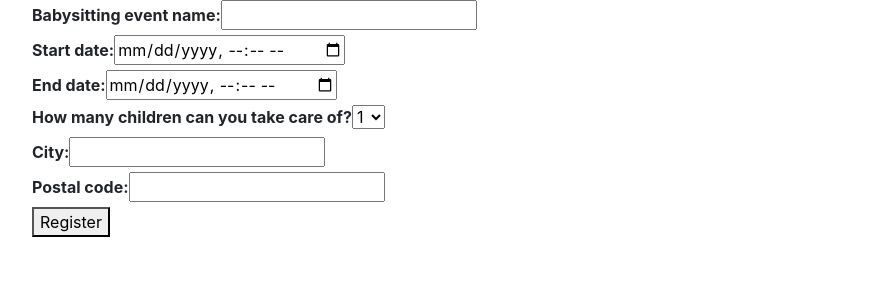
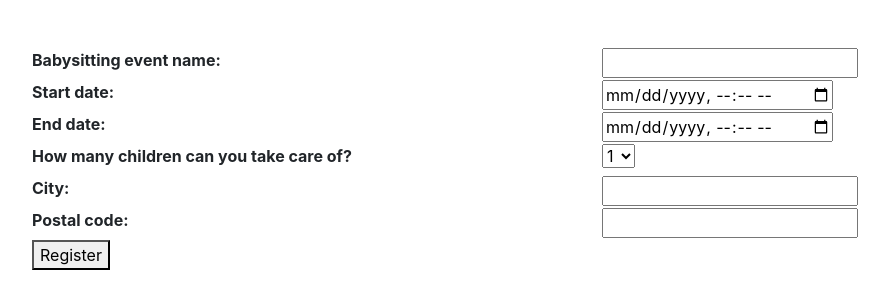
Before and after one commit to KatarzynaMolenda/BabySitterLocally, an Angular app: page /offer in a window 1280 px wide. Shown: the top 308 px of the page, without its empty margins (53-942 px from the left). Built offline with nearby package versions, Linux system fonts and the light colour scheme.

Commit message:
aligning offer view

```diff
--- a/src/app/offer-help/offer-help.component.html
+++ b/src/app/offer-help/offer-help.component.html
@@ -6,22 +6,36 @@
 </head>
 <body>
 <form (ngSubmit)="createEvent()">
-
-  <div class="container">
-    <div>
+  <div class="container mt-5">
+    <div class="row">
+      <div class="col">
         <label class="newEvent" for="name"><b>Babysitting event name:</b></label>
+      </div>
+      <div class="col">
         <input type="text" name="name" required id="name" [(ngModel)]="newEvent.name">
       </div>
-    <div>
+    </div>
+    <div class="row">
+      <div class="col">
         <label class="newEvent" for="startTime"><b>Start date:</b></label>
+      </div>
+      <div class="col">
         <input type="datetime-local" name="startTime" required id="startTime" [(ngModel)]="newEvent.startTime">
       </div>
-    <div>
+    </div>
+    <div class="row">
+      <div class="col">
       <label class="newEvent" for="endTime"><b>End date:</b></label>
+      </div>
+      <div class="col">
       <input type="datetime-local" name="endTime" required id="endTime" [(ngModel)]="newEvent.endTime">
     </div>
-    <div>
+    </div>
+    <div class="row">
+      <div class="col">
       <label><b>How many children can you take care of?</b></label>
+      </div>
+      <div class="col">
         <select>
           <option value="1">1</option>
           <option value="2">2</option>
@@ -30,15 +44,23 @@
           <option value="5">5</option>
         </select>
       </div>
-    <div>
+    </div>
+      <div class="row">
+      <div class="col">
       <label><b>City:</b></label>
+      </div>
+        <div class="col">
       <input type="text" name="city">
     </div>
-    <div>
+    </div>
+    <div class="row">
+      <div class="col">
       <label><b>Postal code:</b></label>
+      </div>
+      <div class="col">
       <input type="text" name="postal-code">
     </div>
-
+    </div>
     <div>
       <button type="submit">Register</button>
     </div>
```
Lines whose indentation alone changed are shown as unchanged.
